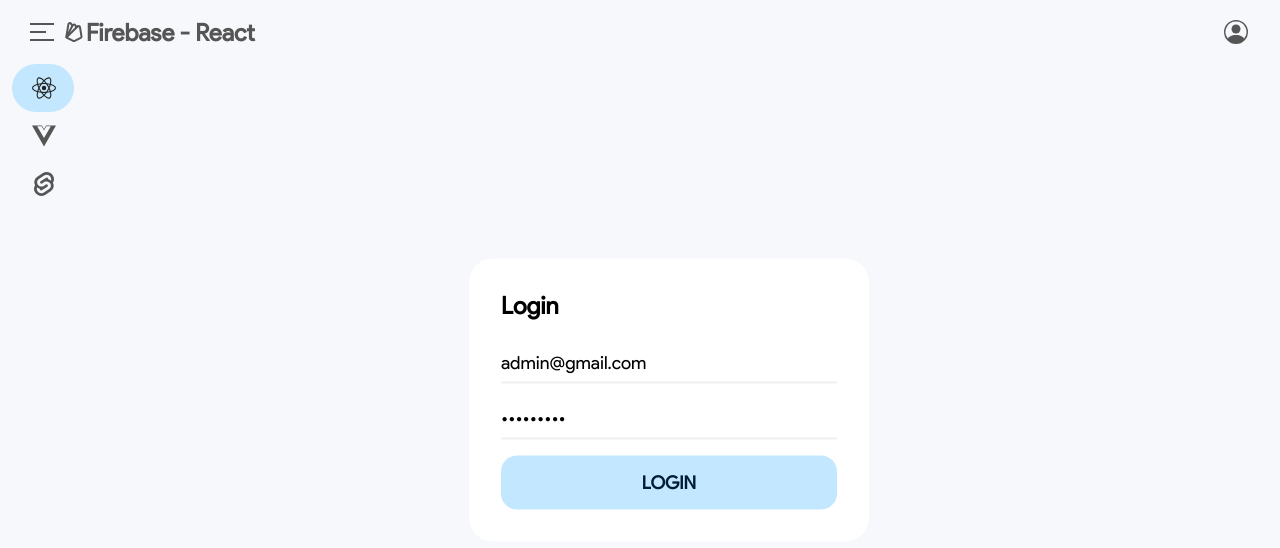
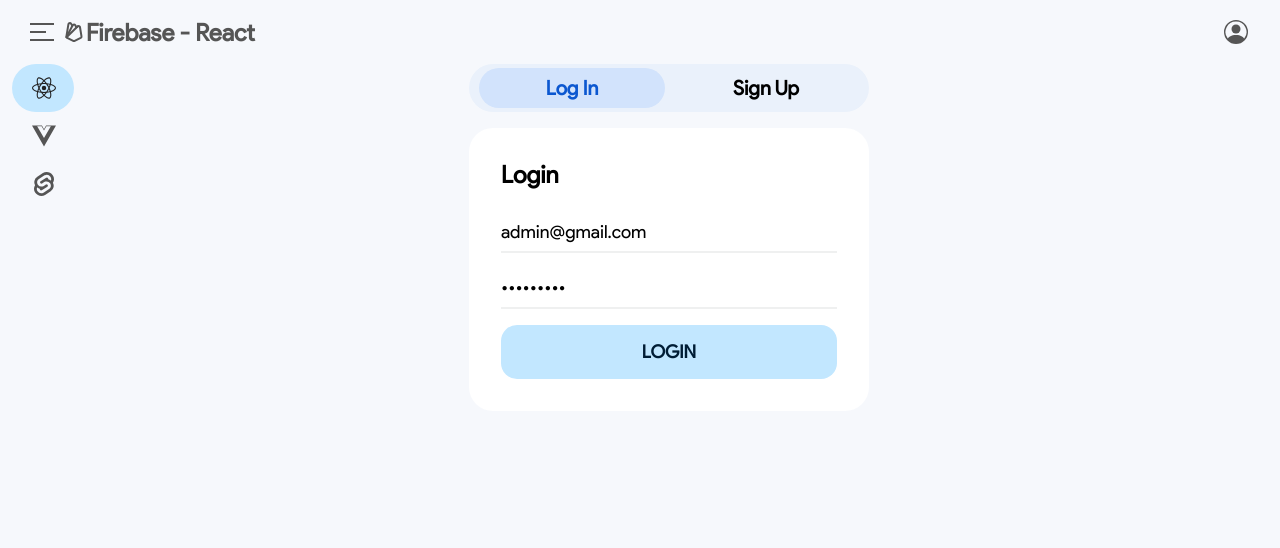
Before and after one commit to tsun-yu/moneyapp-firebase-react, a React (Create React App) app: page /login in a window 1280 px wide. Shown: the top 548 px of the page. Built offline with nearby package versions, Linux system fonts and the light colour scheme; no server answers; the HTML template or start-up script is replaced by a standard one.

Commit message:
feat: login & signup & check

```diff
--- /dev/null
+++ b/src/components/loginPage/LoginSection.tsx
@@ -0,0 +1,199 @@
+import {
+  createUserWithEmailAndPassword,
+  signInWithEmailAndPassword,
+} from "firebase/auth";
+import { ChangeEvent, KeyboardEvent, useState } from "react";
+import { errorMessages } from "src/util/errorMessages";
+import { auth } from "src/util/firebase";
+import styled from "styled-components";
+import Button from "../Button";
+import classNames from "classnames";
+
+interface LoginSectionProps {
+  label: string;
+  hasMember: boolean;
+}
+
+function LoginSection(props: LoginSectionProps) {
+  const { label, hasMember } = props;
+  const [email, setEmail] = useState("admin@gmail.com");
+  const [password, setPassword] = useState("admin1234");
+  const [confirm, setConfirm] = useState("");
+  const [errMsg, setErrMsg] = useState("");
+
+  const signUp = async (email: string, password: string) => {
+    try {
+      const userCredential = await createUserWithEmailAndPassword(
+        auth,
+        email,
+        password
+      );
+      // const user = userCredential.user;
+      // setIsAuth(auth.currentUser);
+    } catch (error: any) {
+      const errorCode = error.code;
+      const errorMessage = error.message;
+
+      const customErrorMessage =
+        errorMessages[errorCode] || `${errorCode}: ${errorMessage}`;
+      setErrMsg(customErrorMessage);
+    }
+  };
+  const signIn = async (email: string, password: string) => {
+    try {
+      const userCredential = await signInWithEmailAndPassword(
+        auth,
+        email,
+        password
+      );
+      // const user = userCredential.user;
+      // setIsAuth(auth.currentUser);
+    } catch (error: any) {
+      const errorCode = error.code;
+      const errorMessage = error.message;
+
+      const customErrorMessage =
+        errorMessages[errorCode] || `${errorCode}: ${errorMessage}`;
+      setErrMsg(customErrorMessage);
+    }
+  };
+
+  const handleEmailChange = (event: ChangeEvent<HTMLInputElement>): void => {
+    setEmail(event.target.value);
+  };
+  const handlePasswordChange = (event: ChangeEvent<HTMLInputElement>): void => {
+    setPassword(event.target.value);
+  };
+  const handleConfirmChange = (event: ChangeEvent<HTMLInputElement>): void => {
+    setConfirm(event.target.value);
+  };
+  const handleLoginClick = () => {
+    if (!hasMember && password !== confirm) {
+      setErrMsg("Passwords didn't match. Try again.");
+      return;
+    }
+
+    hasMember ? signIn(email, password) : signUp(email, password);
+  };
+  const enterKeyDown = (event: KeyboardEvent<HTMLInputElement>): void => {
+    if (event.key === "Enter") {
+      handleLoginClick();
+    }
+  };
+  const emailInpClass = classNames({
+    error:
+      errMsg === "Account doesn't exist" ||
+      errMsg === "That Email is taken. Try another.",
+  });
+  const passwordInpClass = classNames({
+    error:
+      errMsg === "Wrong Password" ||
+      errMsg === "Passwords didn't match. Try again.",
+  });
+  const confirmInpClass = classNames({
+    error: errMsg === "Passwords didn't match. Try again.",
+  });
+
+  return (
+    <>
+      {errMsg ? <ErrorMessage>{errMsg}</ErrorMessage> : <></>}
+      <LoginElement>
+        <h2>{label}</h2>
+        <div className="login__input">
+          <input
+            type="email"
+            id="email"
+            placeholder="Email"
+            onChange={handleEmailChange}
+            value={email}
+            onKeyDown={enterKeyDown}
+            className={emailInpClass}
+          />
+        </div>
+        <div className="login__input">
+          <input
+            type="password"
+            id="password"
+            placeholder="Password"
+            onChange={handlePasswordChange}
+            value={password}
+            onKeyDown={enterKeyDown}
+            className={passwordInpClass}
+          />
+        </div>
+        {!hasMember ? (
+          <div className="login__input">
+            <input
+              type="password"
+              id="confirm"
+              placeholder="Confirm"
+              onChange={handleConfirmChange}
+              value={confirm}
+              onKeyDown={enterKeyDown}
+              className={confirmInpClass}
+            />
+          </div>
+        ) : (
+          <></>
+        )}
+        <div className="login__input">
+          <Button label={label.toUpperCase()} onClick={handleLoginClick} />
+        </div>
+      </LoginElement>
+    </>
+  );
+}
+
+export default LoginSection;
+
+const ErrorMessage = styled.div`
+  width: 100%;
+  border-radius: 1.5rem;
+  background-color: var(--color-error-container);
+  color: var(--color-error);
+  font-size: 1.125rem;
+  padding: 1.5rem;
+  margin-bottom: 1rem;
+`;
+
+const LoginElement = styled.div`
+  /* background-color: var(--bg-secondary); */
+  background-color: #fff;
+  border-radius: 1.5rem;
+  padding: 2rem 2rem 1rem;
+
+  h2 {
+    font-size: 1.5rem;
+    margin-bottom: 1.5rem;
+  }
+
+  .login__input {
+    margin-bottom: 1rem;
+    font-size: 1.125rem;
+
+    label {
+      display: block;
+    }
+    input {
+      /* background-color: var(--bg-secondary); */
+      border: none;
+      border-bottom: 2px solid rgba(60, 64, 67, 0.08);
+      padding: 0.5rem 0.5rem 0.5rem 0;
+      width: 100%;
+      transition: 0.3s ease-in;
+      font-size: 1.125rem;
+
+      &.error {
+        border-bottom: 2px solid var(--color-error);
+      }
+
+      &:focus-visible {
+        outline: none;
+      }
+
+      &:not(.error):focus-visible {
+        border-bottom: 2px solid var(--input-secondary);
+      }
+    }
+  }
+`;
--- a/src/pages/Login.tsx
+++ b/src/pages/Login.tsx
@@ -1,62 +1,16 @@
-import React, { useEffect, useState, ChangeEvent } from "react";
-import { useNavigate, redirect } from "react-router-dom";
+import classNames from "classnames";
+import { onAuthStateChanged } from "firebase/auth";
+import { useEffect, useState } from "react";
+import { useNavigate } from "react-router-dom";
 import styled from "styled-components";
-import {
-  setPersistence,
-  signInWithEmailAndPassword,
-  browserSessionPersistence,
-  onAuthStateChanged,
-} from "firebase/auth";
+import LoginSection from "../components/loginPage/LoginSection";
 import { auth } from "../util/firebase";
-import Button from "../components/Button";
-
-const Container = styled.div`
-  background-color: var(--bg-secondary);
-  /* width: 100vw; */
-  height: 100vh;
-  position: relative;
-`;
-const LoginElement = styled.div`
-  /* background-color: var(--bg-secondary); */
-  background-color: #fff;
-  border-radius: 1.5rem;
-  width: min(90%, 400px);
-  padding: 2rem 2rem 1rem;
-  position: absolute;
-  top: calc(50% - 4rem);
-  left: 50%;
-  transform: translate(-50%, -50%);
-
-  h2 {
-    font-size: 1.5rem;
-    margin-bottom: 1.5rem;
-  }
-
-  .login__input {
-    margin-bottom: 1rem;
-    font-size: 1.125rem;
-
-    label {
-      display: block;
-    }
-    input {
-      /* background-color: var(--bg-secondary); */
-      border: none;
-      border-bottom: 2px solid rgba(60, 64, 67, 0.08);
-      padding: 0.5rem 0.5rem 0.5rem 0;
-      width: 100%;
-      transition: 0.3s ease-in;
-      font-size: 1.125rem;
-    }
-
-    input:focus-visible {
-      outline: none;
-      border-bottom: 2px solid var(--input-secondary);
-    }
-  }
-`;
 
 function Login() {
+  const [isLogin, setIsLogin] = useState(true);
+  const [hasMember, setHasMember] = useState(true);
+  const loginClass = classNames({ active: hasMember }, "switch__option");
+  const signupClass = classNames({ active: !hasMember }, "switch__option");
   const navigate = useNavigate();
   const checkSignedStatus = async () => {
     onAuthStateChanged(auth, (user) => {
@@ -72,75 +26,71 @@ function Login() {
     checkSignedStatus();
   }, []);
 
-  const signIn = async (email: string, password: string) => {
-    try {
-      const userCredential = await signInWithEmailAndPassword(
-        auth,
-        email,
-        password
-      );
-      // const user = userCredential.user;
-      // setIsAuth(auth.currentUser);
-      navigate("/");
-    } catch (error: any) {
-      const errorCode = error.code;
-      const errorMessage = error.message;
-      // errorCode === "auth/wrong-password"
-      //   ? alert("Wrong Password")
-      //   : alert(`${errorCode}: ${errorMessage}`);
-      // throw new Error(`${errorCode}: ${errorMessage}`);
-    }
-  };
-  const [email, setEmail] = useState("admin@gmail.com");
-  const [password, setPassword] = useState("admin1234");
-  const [isLogin, setIsLogin] = useState(true);
-
-  const handleEmailChange = (event: ChangeEvent<HTMLInputElement>): void => {
-    setEmail(event.target.value);
-  };
-  const handlePasswordChange = (event: ChangeEvent<HTMLInputElement>): void => {
-    setPassword(event.target.value);
-  };
-  const handleLoginClick = () => {
-    signIn(email, password);
+  const hasMemeberToggle = () => {
+    setHasMember((prev) => !prev);
   };
 
   return (
     <Container>
-      {!isLogin ? (
-        <LoginElement>
-          <h2>Login</h2>
-          <div className="login__input">
-            <input
-              type="email"
-              id="email"
-              placeholder="Email"
-              onChange={handleEmailChange}
-              value={email}
-            />
+      <div className="login">
+        <div className="switch">
+          <div className={loginClass} onClick={hasMemeberToggle}>
+            Log In
           </div>
-          <div className="login__input">
-            <input
-              type="password"
-              id="password"
-              placeholder="Password"
-              onChange={handlePasswordChange}
-              value={password}
-              onKeyUp={(e) => {
-                if (e.key === "Enter") handleLoginClick();
-              }}
-            />
+          <div className={signupClass} onClick={hasMemeberToggle}>
+            Sign Up
           </div>
-          <div className="login__input">
-            <Button label="LOGIN" onClick={handleLoginClick} />
-            {/* <button onClick={handleLoginClick}>LOGIN</button> */}
-          </div>
-        </LoginElement>
-      ) : (
-        <></>
-      )}
+        </div>
+        {hasMember ? (
+          <LoginSection label="Login" hasMember={hasMember} />
+        ) : (
+          <LoginSection label="Signup" hasMember={hasMember} />
+        )}
+      </div>
     </Container>
   );
 }
 
 export default Login;
+
+const Container = styled.div`
+  background-color: var(--bg-secondary);
+  /* width: 100vw; */
+  height: 100vh;
+  display: flex;
+  justify-content: center;
+
+  .login {
+    width: min(100%, 400px);
+
+    .switch {
+      background-color: var(--input-secondary);
+      border-radius: 2rem;
+      display: flex;
+      align-items: center;
+      gap: 0.5rem;
+      padding: 0.25rem 0.625rem;
+      margin-bottom: 1rem;
+
+      .switch__option {
+        flex: 1 1 100%;
+        display: flex;
+        justify-content: center;
+        font-size: 1.25rem;
+        font-weight: 600;
+        border-radius: 2rem;
+        padding: 0.5rem 1rem;
+        cursor: pointer;
+
+        &.active {
+          background-color: var(--card-hover);
+          color: var(--color-primary);
+        }
+
+        &:hover:not(.active) {
+          background-color: #ffffff75;
+        }
+      }
+    }
+  }
+`;
--- /dev/null
+++ b/src/util/errorMessages.ts
@@ -0,0 +1,5 @@
+export const errorMessages: { [key: string]: string } = {
+  "auth/wrong-password": "Wrong Password",
+  "auth/user-not-found": "Account doesn't exist",
+  "auth/email-already-in-use": "That Email is taken. Try another.",
+};
```
